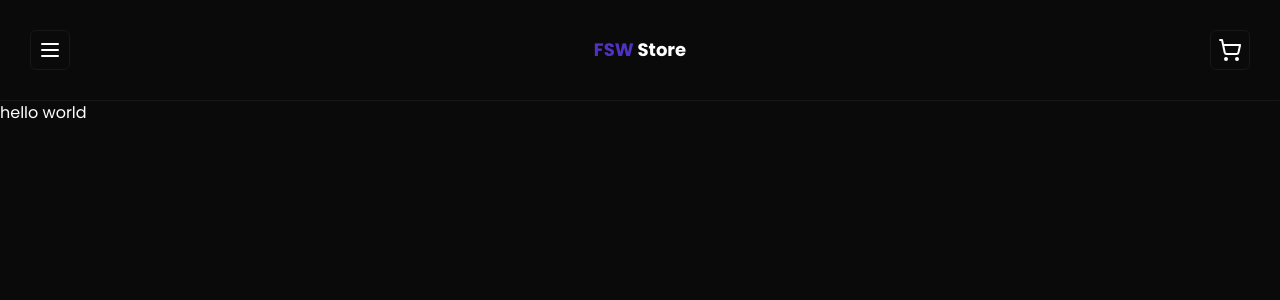
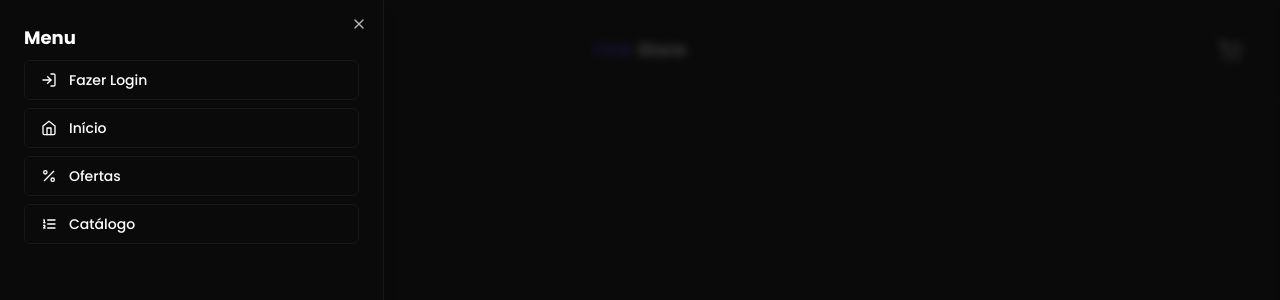
Before and after one commit to viniciusbecaleti/fsw-store, a Next.js app: page / in a window 1280 px wide. Both pictures are taken after a click on the button 50 px from the left and 50 px from the top of the page. Shown: the top 300 px of the page. Built offline with nearby package versions, Linux system fonts and the light colour scheme.

Commit message:
feat: add header component

```diff
--- a/package.json
+++ b/package.json
@@ -10,6 +10,7 @@
   },
   "dependencies": {
     "@prisma/client": "^5.4.2",
+    "@radix-ui/react-dialog": "^1.0.5",
     "@radix-ui/react-slot": "^1.0.2",
     "class-variance-authority": "^0.7.0",
     "clsx": "^2.0.0",
--- a/src/components/ui/header.tsx
+++ b/src/components/ui/header.tsx
@@ -1,13 +1,48 @@
-import { MenuIcon, ShoppingCartIcon } from "lucide-react";
+import {
+  HomeIcon,
+  ListOrderedIcon,
+  LogInIcon,
+  MenuIcon,
+  PercentIcon,
+  ShoppingCartIcon,
+} from "lucide-react";
 import { Button } from "./button";
 import { Card } from "./card";
+import { Sheet, SheetContent, SheetHeader, SheetTrigger } from "./sheet";
 
 const Header = () => {
   return (
     <Card className="flex items-center justify-between rounded-none border-l-0 border-r-0 border-t-0 p-[1.875rem]">
-      <Button size="icon" variant="outline">
-        <MenuIcon />
-      </Button>
+      <Sheet>
+        <SheetTrigger asChild>
+          <Button size="icon" variant="outline">
+            <MenuIcon />
+          </Button>
+        </SheetTrigger>
+        <SheetContent side="left">
+          <SheetHeader className="text-left text-lg font-semibold">
+            Menu
+          </SheetHeader>
+
+          <div className="mt-2 flex flex-col gap-2">
+            <Button variant="outline" className="w-full justify-start gap-3">
+              <LogInIcon size={16} /> Fazer Login
+            </Button>
+
+            <Button variant="outline" className="w-full justify-start gap-3">
+              <HomeIcon size={16} /> Início
+            </Button>
+
+            <Button variant="outline" className="w-full justify-start gap-3">
+              <PercentIcon size={16} /> Ofertas
+            </Button>
+
+            <Button variant="outline" className="w-full justify-start gap-3">
+              <ListOrderedIcon size={16} /> Catálogo
+            </Button>
+          </div>
+        </SheetContent>
+      </Sheet>
 
       <h1 className="text-lg font-semibold">
         <span className="text-primary">FSW</span> Store
--- /dev/null
+++ b/src/components/ui/sheet.tsx
@@ -0,0 +1,146 @@
+"use client"
+
+import * as React from "react"
+import * as SheetPrimitive from "@radix-ui/react-dialog"
+import { cva, type VariantProps } from "class-variance-authority"
+import { X } from "lucide-react"
+
+import { cn } from "@/lib/utils"
+
+const Sheet = SheetPrimitive.Root
+
+const SheetTrigger = SheetPrimitive.Trigger
+
+const SheetClose = SheetPrimitive.Close
+
+const SheetPortal = ({
+  className,
+  ...props
+}: SheetPrimitive.DialogPortalProps) => (
+  <SheetPrimitive.Portal className={cn(className)} {...props} />
+)
+SheetPortal.displayName = SheetPrimitive.Portal.displayName
+
+const SheetOverlay = React.forwardRef<
+  React.ElementRef<typeof SheetPrimitive.Overlay>,
+  React.ComponentPropsWithoutRef<typeof SheetPrimitive.Overlay>
+>(({ className, ...props }, ref) => (
+  <SheetPrimitive.Overlay
+    className={cn(
+      "fixed inset-0 z-50 bg-background/80 backdrop-blur-sm data-[state=open]:animate-in data-[state=closed]:animate-out data-[state=closed]:fade-out-0 data-[state=open]:fade-in-0",
+      className
+    )}
+    {...props}
+    ref={ref}
+  />
+))
+SheetOverlay.displayName = SheetPrimitive.Overlay.displayName
+
+const sheetVariants = cva(
+  "fixed z-50 gap-4 bg-background p-6 shadow-lg transition ease-in-out data-[state=open]:animate-in data-[state=closed]:animate-out data-[state=closed]:duration-300 data-[state=open]:duration-500",
+  {
+    variants: {
+      side: {
+        top: "inset-x-0 top-0 border-b data-[state=closed]:slide-out-to-top data-[state=open]:slide-in-from-top",
+        bottom:
+          "inset-x-0 bottom-0 border-t data-[state=closed]:slide-out-to-bottom data-[state=open]:slide-in-from-bottom",
+        left: "inset-y-0 left-0 h-full w-3/4 border-r data-[state=closed]:slide-out-to-left data-[state=open]:slide-in-from-left sm:max-w-sm",
+        right:
+          "inset-y-0 right-0 h-full w-3/4  border-l data-[state=closed]:slide-out-to-right data-[state=open]:slide-in-from-right sm:max-w-sm",
+      },
+    },
+    defaultVariants: {
+      side: "right",
+    },
+  }
+)
+
+interface SheetContentProps
+  extends React.ComponentPropsWithoutRef<typeof SheetPrimitive.Content>,
+    VariantProps<typeof sheetVariants> {}
+
+const SheetContent = React.forwardRef<
+  React.ElementRef<typeof SheetPrimitive.Content>,
+  SheetContentProps
+>(({ side = "right", className, children, ...props }, ref) => (
+  <SheetPortal>
+    <SheetOverlay />
+    <SheetPrimitive.Content
+      ref={ref}
+      className={cn(sheetVariants({ side }), className)}
+      {...props}
+    >
+      {children}
+      <SheetPrimitive.Close className="absolute right-4 top-4 rounded-sm opacity-70 ring-offset-background transition-opacity hover:opacity-100 focus:outline-none focus:ring-2 focus:ring-ring focus:ring-offset-2 disabled:pointer-events-none data-[state=open]:bg-secondary">
+        <X className="h-4 w-4" />
+        <span className="sr-only">Close</span>
+      </SheetPrimitive.Close>
+    </SheetPrimitive.Content>
+  </SheetPortal>
+))
+SheetContent.displayName = SheetPrimitive.Content.displayName
+
+const SheetHeader = ({
+  className,
+  ...props
+}: React.HTMLAttributes<HTMLDivElement>) => (
+  <div
+    className={cn(
+      "flex flex-col space-y-2 text-center sm:text-left",
+      className
+    )}
+    {...props}
+  />
+)
+SheetHeader.displayName = "SheetHeader"
+
+const SheetFooter = ({
+  className,
+  ...props
+}: React.HTMLAttributes<HTMLDivElement>) => (
+  <div
+    className={cn(
+      "flex flex-col-reverse sm:flex-row sm:justify-end sm:space-x-2",
+      className
+    )}
+    {...props}
+  />
+)
+SheetFooter.displayName = "SheetFooter"
+
+const SheetTitle = React.forwardRef<
+  React.ElementRef<typeof SheetPrimitive.Title>,
+  React.ComponentPropsWithoutRef<typeof SheetPrimitive.Title>
+>(({ className, ...props }, ref) => (
+  <SheetPrimitive.Title
+    ref={ref}
+    className={cn("text-lg font-semibold text-foreground", className)}
+    {...props}
+  />
+))
+SheetTitle.displayName = SheetPrimitive.Title.displayName
+
+const SheetDescription = React.forwardRef<
+  React.ElementRef<typeof SheetPrimitive.Description>,
+  React.ComponentPropsWithoutRef<typeof SheetPrimitive.Description>
+>(({ className, ...props }, ref) => (
+  <SheetPrimitive.Description
+    ref={ref}
+    className={cn("text-sm text-muted-foreground", className)}
+    {...props}
+  />
+))
+SheetDescription.displayName = SheetPrimitive.Description.displayName
+
+export {
+  Sheet,
+  SheetPortal,
+  SheetOverlay,
+  SheetTrigger,
+  SheetClose,
+  SheetContent,
+  SheetHeader,
+  SheetFooter,
+  SheetTitle,
+  SheetDescription,
+}
```
Also changed, not shown: 1 other file (tests, documents, lock files or other folders).
